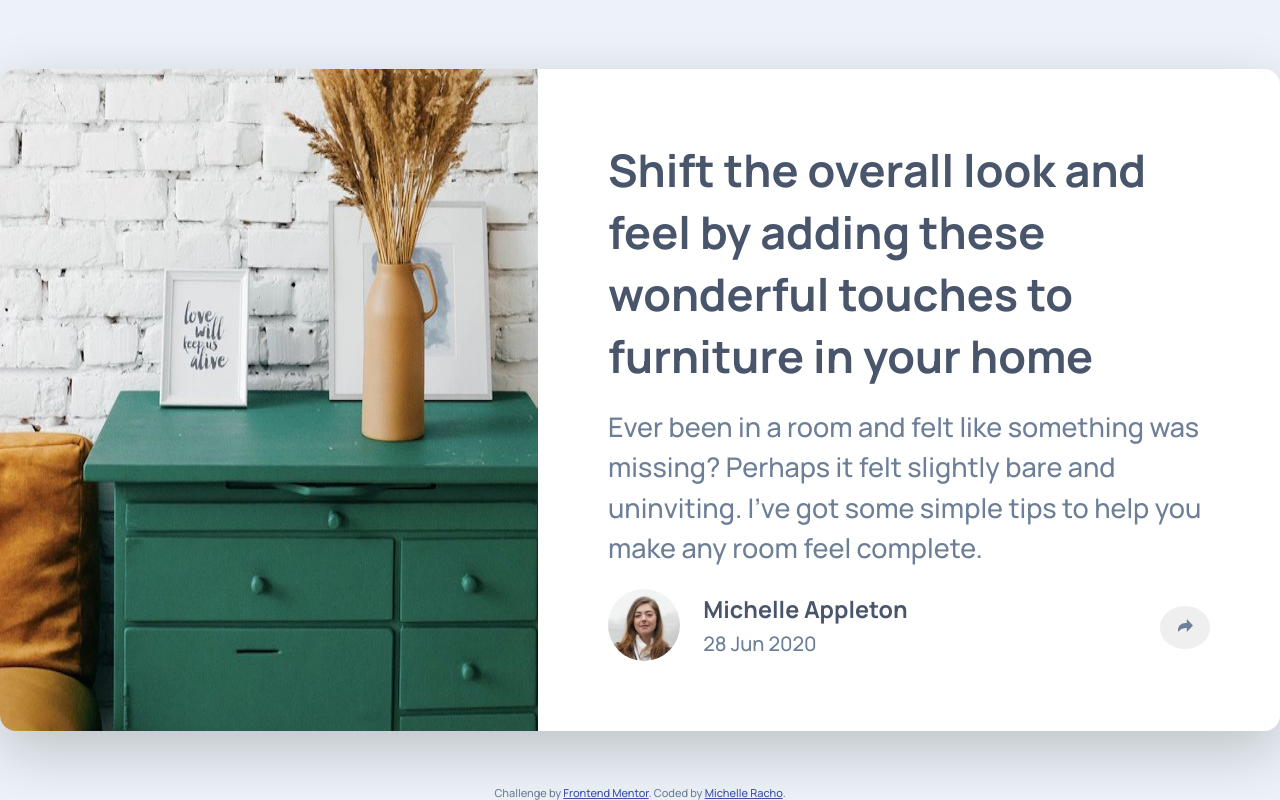
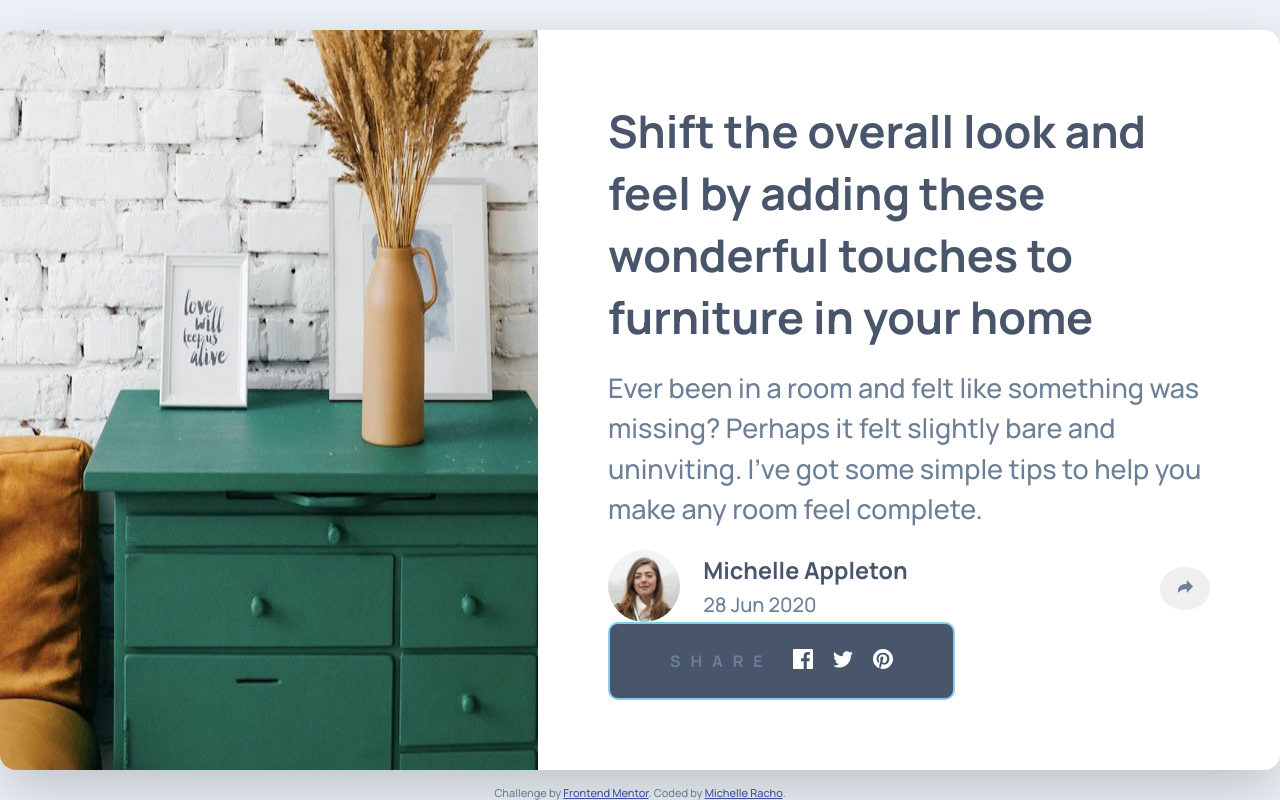
Before and after one commit to michelleracho/article-preview-component, a plain HTML site: page index.html in a window 1280 px wide. Both pictures are taken after a click on the button 1185 px from the left and 627 px from the top of the page. Drawn offline with Linux system fonts and the light colour scheme.

Commit message:
add share__links and app.js

```diff
--- /dev/null
+++ b/app.js
@@ -0,0 +1,6 @@
+const shareBtn = document.querySelector('.btn-share');
+const shareLinks = document.querySelector('.share__links');
+
+shareBtn.addEventListener('click', () => {
+  shareLinks.classList.toggle('hide');
+});
--- a/index.html
+++ b/index.html
@@ -28,7 +28,7 @@
           uninviting. I’ve got some simple tips to help you make any room feel complete.
         </p>
 
-        <div class="content-details">
+        <div class="content__details">
           <!-- <div class="author__photo">AUTHOR PHOTO</div> -->
           <img src="images/avatar-michelle.jpg" alt="author photo" class="author__photo" />
           <h3 class="author__name">Michelle Appleton</h3>
@@ -43,6 +43,34 @@
             </svg>
           </button>
         </div>
+
+        <div class="share__links hide">
+          <p>Share</p>
+          <div class="share__icon">
+            <svg xmlns="http://www.w3.org/2000/svg" width="20" height="20">
+              <path
+                fill="#FFF"
+                d="M18.896 0H1.104C.494 0 0 .494 0 1.104v17.793C0 19.506.494 20 1.104 20h9.58v-7.745H8.076V9.237h2.606V7.01c0-2.583 1.578-3.99 3.883-3.99 1.104 0 2.052.082 2.329.119v2.7h-1.598c-1.254 0-1.496.597-1.496 1.47v1.928h2.989l-.39 3.018h-2.6V20h5.098c.608 0 1.102-.494 1.102-1.104V1.104C20 .494 19.506 0 18.896 0z"
+              />
+            </svg>
+          </div>
+          <div class="share__icon">
+            <svg xmlns="http://www.w3.org/2000/svg" width="20" height="17">
+              <path
+                fill="#FFF"
+                d="M20 2.172a8.192 8.192 0 01-2.357.646 4.11 4.11 0 001.804-2.27 8.22 8.22 0 01-2.605.996A4.096 4.096 0 0013.847.248c-2.65 0-4.596 2.472-3.998 5.037A11.648 11.648 0 011.392 1a4.109 4.109 0 001.27 5.478 4.086 4.086 0 01-1.858-.513c-.045 1.9 1.318 3.679 3.291 4.075a4.113 4.113 0 01-1.853.07 4.106 4.106 0 003.833 2.849A8.25 8.25 0 010 14.658a11.616 11.616 0 006.29 1.843c7.618 0 11.922-6.434 11.663-12.205A8.354 8.354 0 0020 2.172z"
+              />
+            </svg>
+          </div>
+          <div class="share__icon">
+            <svg xmlns="http://www.w3.org/2000/svg" width="20" height="20">
+              <path
+                fill="#FFF"
+                d="M10 0C4.478 0 0 4.477 0 10c0 4.237 2.636 7.855 6.356 9.312-.088-.791-.167-2.005.035-2.868.182-.78 1.172-4.97 1.172-4.97s-.299-.6-.299-1.486c0-1.39.806-2.428 1.81-2.428.852 0 1.264.64 1.264 1.408 0 .858-.545 2.14-.828 3.33-.236.995.5 1.807 1.48 1.807 1.778 0 3.144-1.874 3.144-4.58 0-2.393-1.72-4.068-4.177-4.068-2.845 0-4.515 2.135-4.515 4.34 0 .859.331 1.781.745 2.281a.3.3 0 01.069.288l-.278 1.133c-.044.183-.145.223-.335.134-1.249-.581-2.03-2.407-2.03-3.874 0-3.154 2.292-6.052 6.608-6.052 3.469 0 6.165 2.473 6.165 5.776 0 3.447-2.173 6.22-5.19 6.22-1.013 0-1.965-.525-2.291-1.148l-.623 2.378c-.226.869-.835 1.958-1.244 2.621.937.29 1.931.446 2.962.446 5.522 0 10-4.477 10-10S15.522 0 10 0z"
+              />
+            </svg>
+          </div>
+        </div>
       </div>
     </article>
 
@@ -51,5 +79,7 @@
       <a href="https://www.frontendmentor.io?ref=challenge" target="_blank">Frontend Mentor</a>.
       Coded by <a href="#">Michelle Racho</a>.
     </div>
+
+    <script src="app.js"></script>
   </body>
 </html>
--- a/sass/_layout.scss
+++ b/sass/_layout.scss
@@ -41,8 +41,8 @@ html {
   // border: 2px solid tomato;
   padding: 7rem;
   margin-left: -12.2rem;
-
   background-color: #fff;
+  position: relative;
 
   &__heading {
     color: $color-very-dark-grayish-blue;
@@ -55,9 +55,8 @@ html {
     font-size: 2.7rem;
     line-height: 1.5;
   }
-}
 
-.content-details {
+  &__details {
     // border: 2px solid tomato;
     font-size: 2rem;
     display: grid;
@@ -83,6 +82,40 @@ html {
       align-self: start;
     }
   }
+}
+
+.share__links {
+  border: 2px solid skyblue;
+  background-color: $color-very-dark-grayish-blue;
+  padding: auto 5rem;
+  display: flex;
+  flex-direction: row;
+  align-items: center;
+  justify-content: center;
+  width: fit-content;
+  border-radius: 1rem;
+
+  & > * {
+    margin: 2.5rem 1rem;
+  }
+
+  p {
+    font-size: 1.6rem;
+    font-weight: 700;
+    color: $color-destructured-dark-blue;
+    text-transform: uppercase;
+    letter-spacing: 1rem;
+    margin-left: 6rem;
+  }
+}
+
+.share__icon:last-of-type {
+  margin-right: 6rem;
+}
+
+.hide {
+  display: none;
+}
 
 // BUTTON
 .btn-share {
```
Also changed, not shown: css/main.css, 1 other file. Lines whose indentation alone changed are shown as unchanged.
